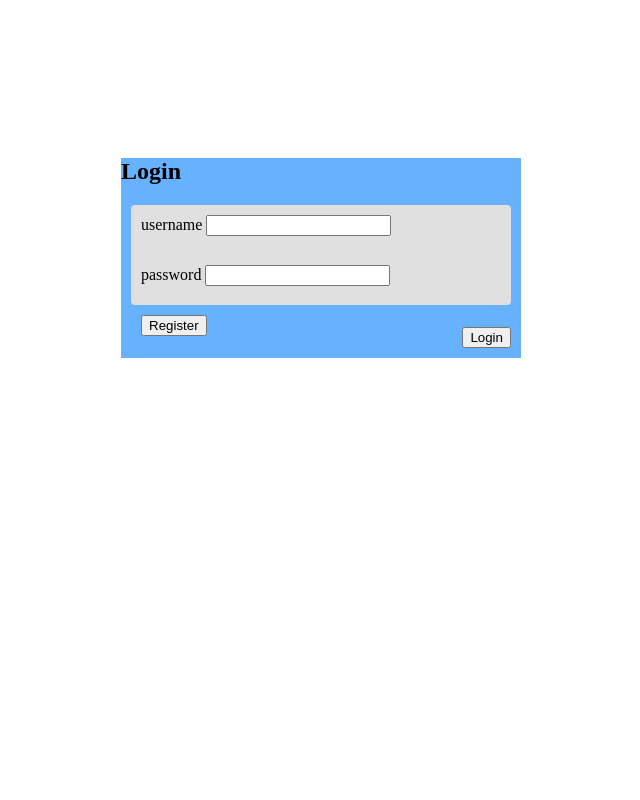
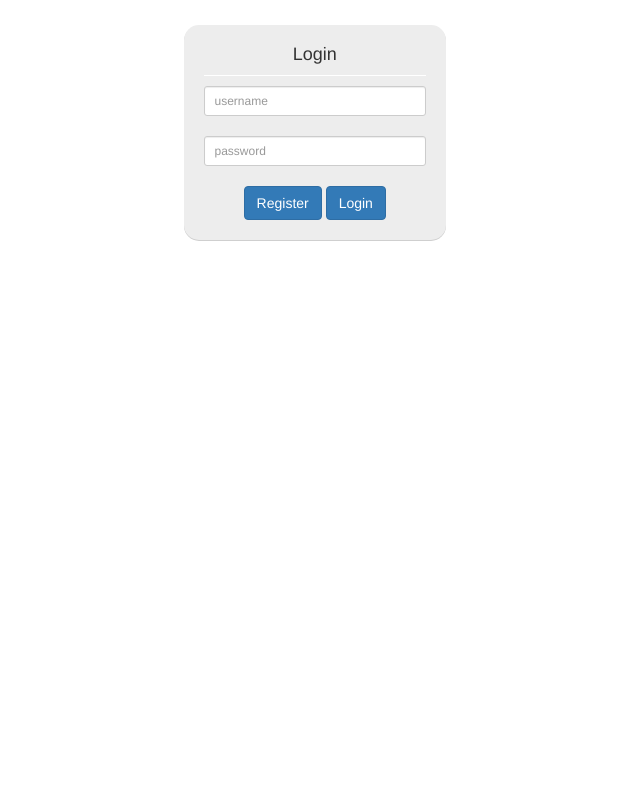
Before and after one commit to CiobanuMarcu/Coder-Dojo-Website, a PHP site: page /login.php in a window 1280 px wide. Shown: the whole page, without its empty margins (319-959 px from the left). Run offline with PHP 8.4, Linux system fonts and the light colour scheme; some libraries are stand-ins or nearby versions.

Commit message:
Modificat pagina de login

```diff
--- /dev/null
+++ b/src/css/boostrap.css
@@ -0,0 +1,38 @@
+@import url(http://fonts.googleapis.com/css?family=Roboto:400);
+body {
+    background-color:#fff;
+    -webkit-font-smoothing: antialiased;
+    font: normal 14px Roboto,arial,sans-serif;
+}
+
+.container {
+    padding: 25px;
+    position: fixed;
+}
+
+.form-login {
+    background-color: #EDEDED;
+    padding-top: 10px;
+    padding-bottom: 20px;
+    padding-left: 20px;
+    padding-right: 20px;
+    border-radius: 15px;
+    border-color:#d2d2d2;
+    border-width: 5px;
+    box-shadow:0 1px 0 #cfcfcf;
+}
+
+h4 {
+    border:0 solid #fff;
+    border-bottom-width:1px;
+    padding-bottom:10px;
+    text-align: center;
+}
+
+.form-control {
+    border-radius: 10px;
+}
+
+.wrapper {
+    text-align: center;
+}
--- a/src/login.php
+++ b/src/login.php
@@ -2,23 +2,41 @@
 <html>
 <head>
     <title>Login to Optymyze Coder Dojo</title>
-    <link rel="stylesheet" href="css/main.css">
+    <link rel="stylesheet" href="css/boostrap.css">
+    <link href="//netdna.bootstrapcdn.com/bootstrap/3.2.0/css/bootstrap.min.css" rel="stylesheet" id="bootstrap-css">
+    <script src="//netdna.bootstrapcdn.com/bootstrap/3.2.0/js/bootstrap.min.js"></script>
+    <script src="//code.jquery.com/jquery-1.11.1.min.js"></script>
+    <!------ Include the above in your HEAD tag ---------->
+
+
+    <!--Pulling Awesome Font -->
+    <link href="//maxcdn.bootstrapcdn.com/font-awesome/4.2.0/css/font-awesome.min.css" rel="stylesheet">
+
 </head>
 <body>
 <form class="login_form" method="post" action="logic/login_logic.php">
-    <h2>Login</h2>
-    <div class="field-set">
-        <div class="username-wrapper">
-            <label>username</label>
-            <input type="text" name="username"/>
+    <div class="container">
+        <div class="row">
+            <div class="col-md-offset-5 col-md-3">
+                <div class="form-login">
+                    <h4>Login</h4>
+                    <input type="text" name="username" id="userName" class="form-control input-sm chat-input" placeholder="username" />
+                    </br>
+                    <input type="text" name="password" id="userPassword" class="form-control input-sm chat-input" placeholder="password" />
+                    </br>
+                    <div class="wrapper">
+            <span class="group-btn">
+                <input type="button"  onclick="location.href='register.php'" ; value="Register" class="btn btn-primary btn-md" />
+<!--                <a href="#" class="btn btn-primary btn-md">login <i class="fa fa-sign-in"></i></a>-->
+                <input type="submit"  class="btn btn-primary btn-md" name="submit" value="Login" />
+            </span>
+                    </div>
+                </div>
+
+            </div>
         </div>
-        <div class="password-wrapper">
-            <label>password</label>
-            <input type="password" name="password"/>
-        </div>
-        <input type="button" id="register" onclick="location.href='register.php'" ; value="Register" />
     </div>
-    <input type="submit" id="submit" name="submit" value="Login"/>
+
 </form>
 <?php
 if(isset($_SESSION['iserror']) && $_SESSION['iserror']=="true")
```
